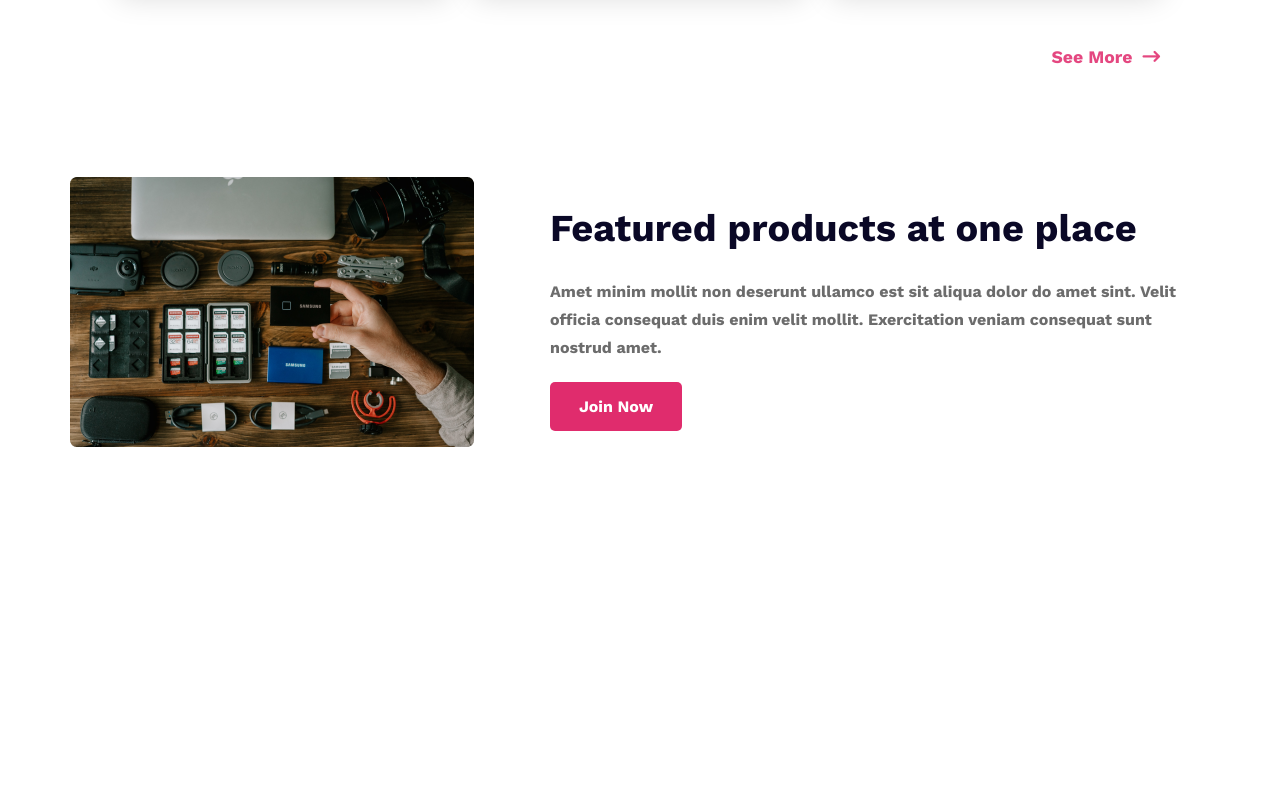
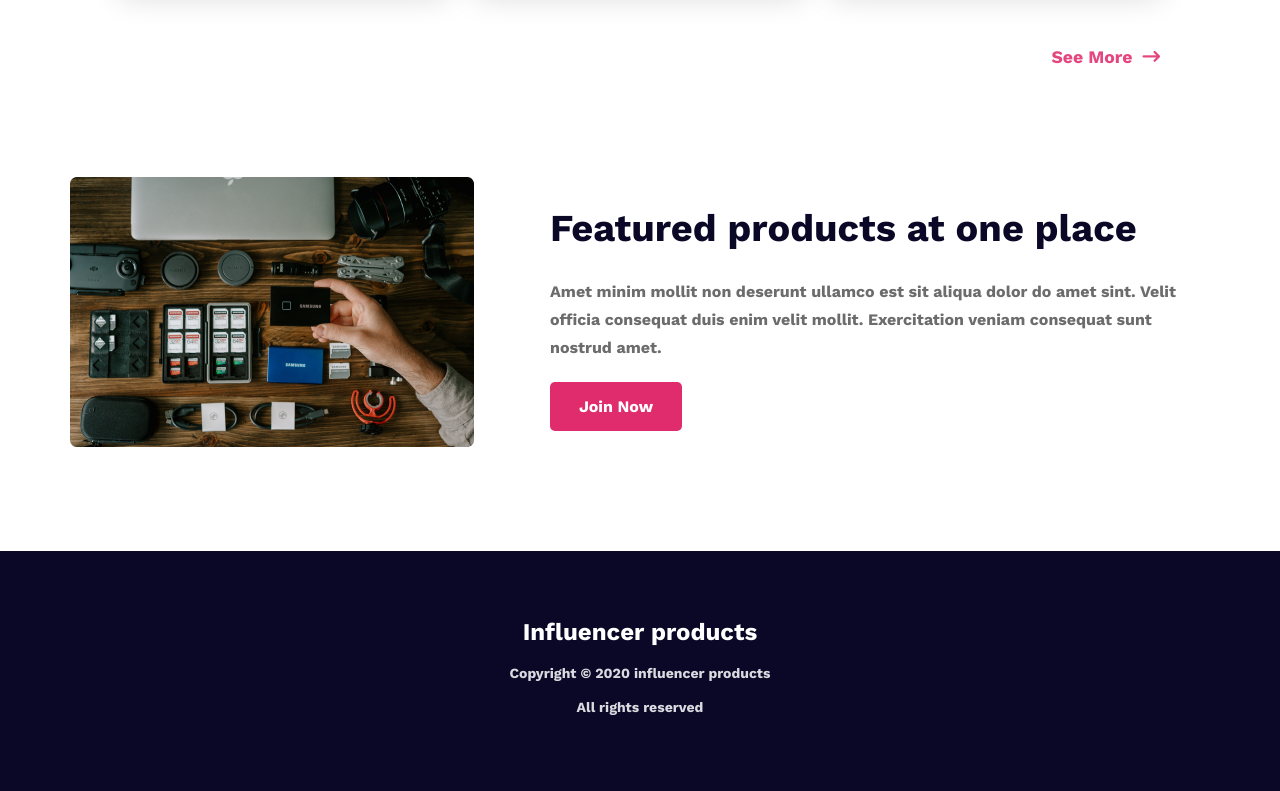
Before and after one commit to Mostakim3157/influencer-gear-web, a plain HTML site: page index.html in a window 1280 px wide. Shown: the part 2507-3298 px from the top of the page. Before the commit the page ends 3058 px from the top, so only its background shows below. Drawn offline with nearby package versions, Linux system fonts and the light colour scheme.

Commit message:
footer added

```diff
--- a/css/style.css
+++ b/css/style.css
@@ -261,8 +261,35 @@ nav {
 
 .features-btn:hover {
   color: #e02c6d;
-  background:#fff;
-  transition: .5s;
+  background: #fff;
+  transition: 0.5s;
   border: 3px solid #e02c6d;
+}
+
+/* footer starts */
+
+.footer-section{
+  text-align: center;
+  height: 240px ;
+  background: #0A0826;
+  display: flex;
+  flex-direction: column;
+  align-items: center;
+  justify-content: center;
+}
+
+.footer-h3 {
+  color: #fff;
+  font-size: 24px;
+  font-weight: 700;
+  margin-bottom: 10px;
+}
+
+.footer-p {
+  color: var(--Text-Gray-300, #d9dbe1);
+  font-size: 14px;
+  font-weight: 700;
+  line-height: 24px;
+  margin: 5px;
 
 }
--- a/index.html
+++ b/index.html
@@ -171,13 +171,21 @@
                 </div>
                 <div class="features-text">
                     <h3 class="features-text-h3">Featured products at one place</h3>
-                <p class="features-text-p">Amet minim mollit non deserunt ullamco est sit aliqua dolor do amet sint. Velit officia consequat duis enim velit mollit. Exercitation veniam consequat sunt nostrud amet.</p>
+                    <p class="features-text-p">Amet minim mollit non deserunt ullamco est sit aliqua dolor do amet sint.
+                        Velit officia consequat duis enim velit mollit. Exercitation veniam consequat sunt nostrud amet.
+                    </p>
                     <button class="features-btn">Join Now</button>
                 </div>
             </div>
         </section>
     </main>
-    <footer></footer>
+    <footer>
+        <div class="footer-section">
+            <h3 class="footer-h3">Influencer products</h3>
+            <p class="footer-p">Copyright © 2020 influencer products</p>
+            <p class="footer-p">All rights reserved</p>
+        </div>
+    </footer>
 
 
 </body>
```
Lines whose indentation alone changed are shown as unchanged.
